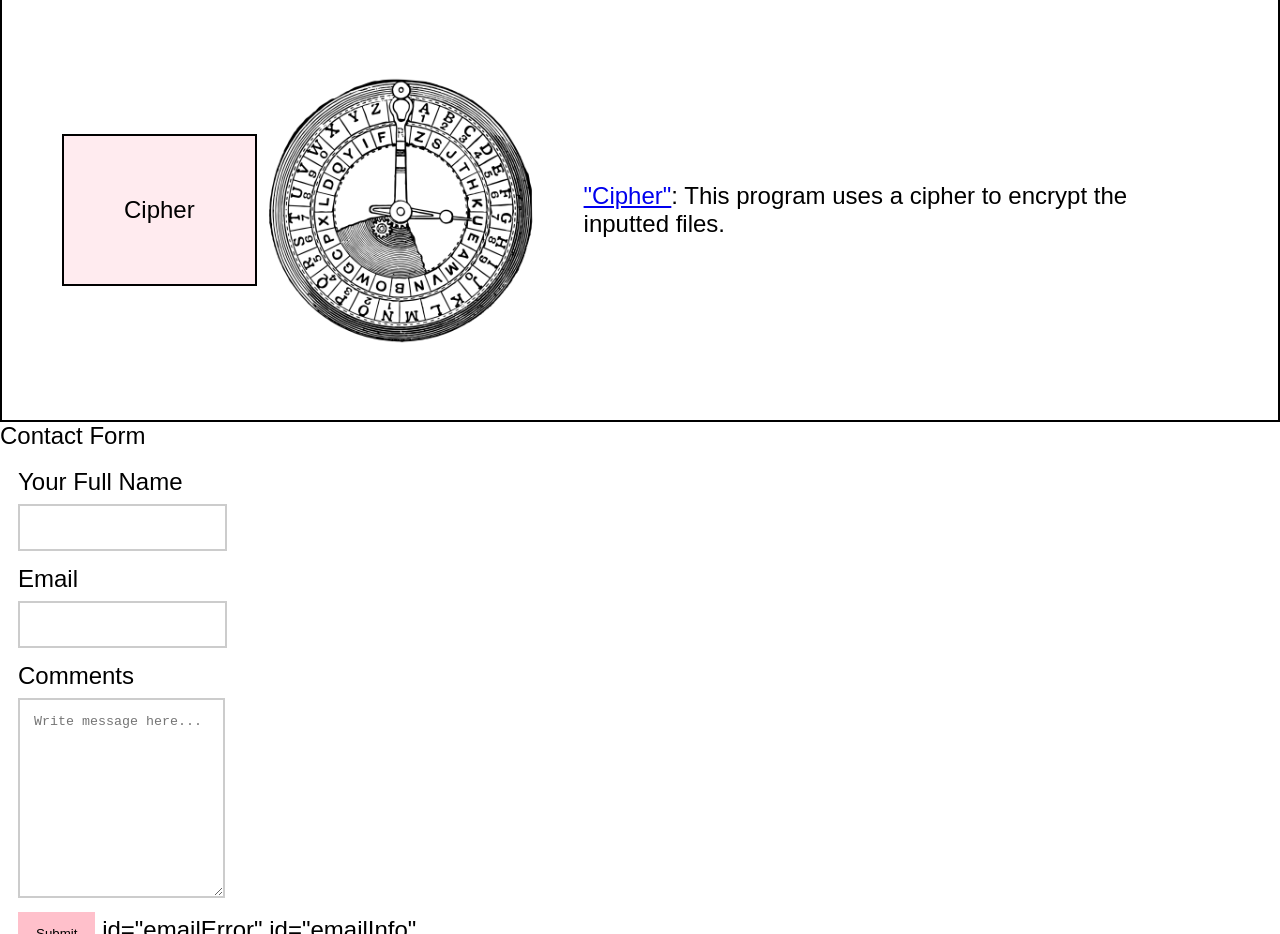
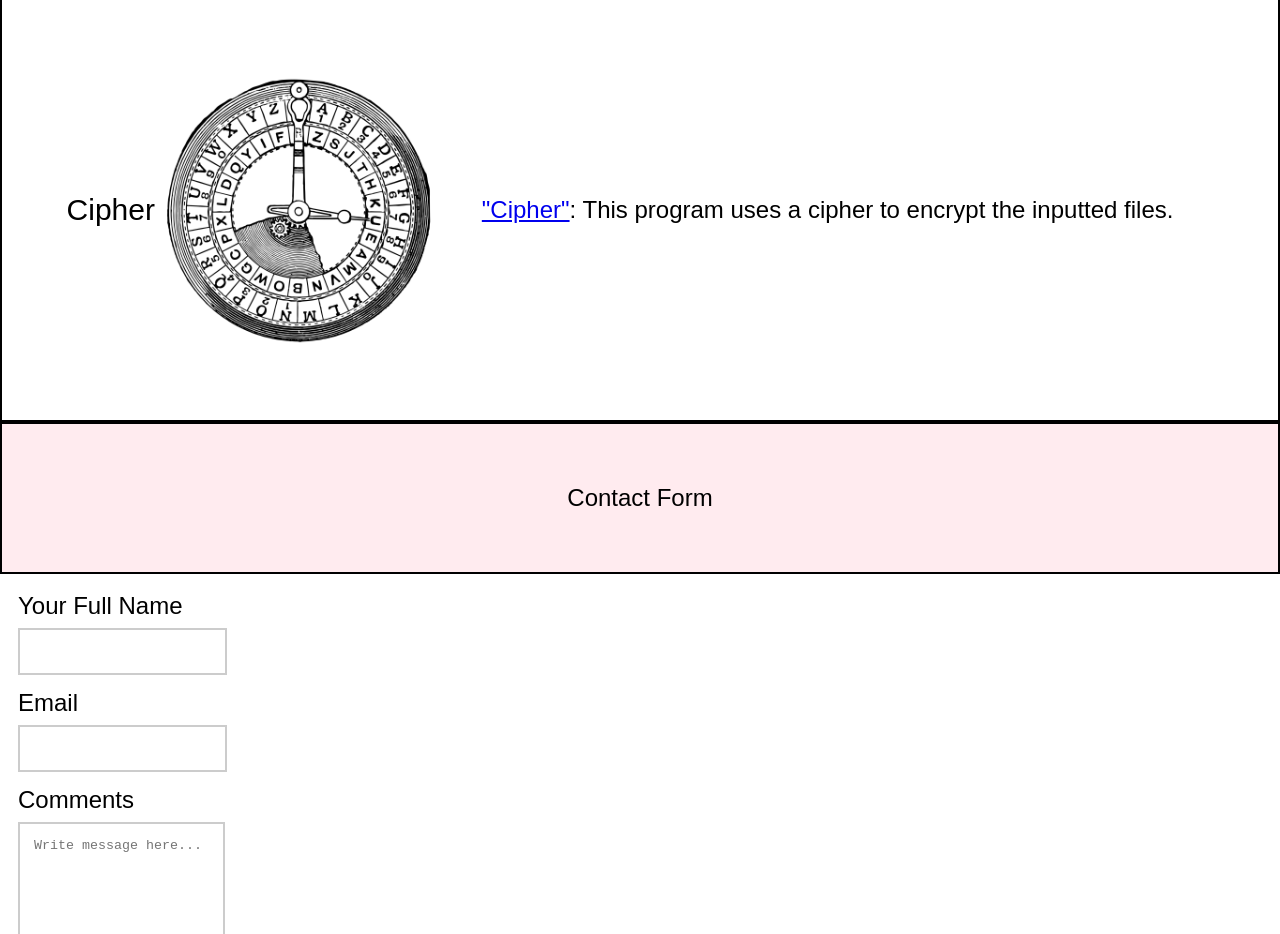
Before and after one commit to CharlotteKim123/CSE-134B-HW5, a plain HTML site: page index.html in a window 1280 px wide. Shown: the part 2280-3214 px from the top of the page. Drawn offline with Linux system fonts and the light colour scheme.

Commit message:
Update index.html

```diff
--- a/index.html
+++ b/index.html
@@ -222,8 +222,11 @@ h6 {
   font-size: 30px;
 }
 
+h7 {
+  font-size: 30px;
+}
 
-h7 {
+h8 {
   display: flex;
   padding: 60px;
   align-items: center;
```
